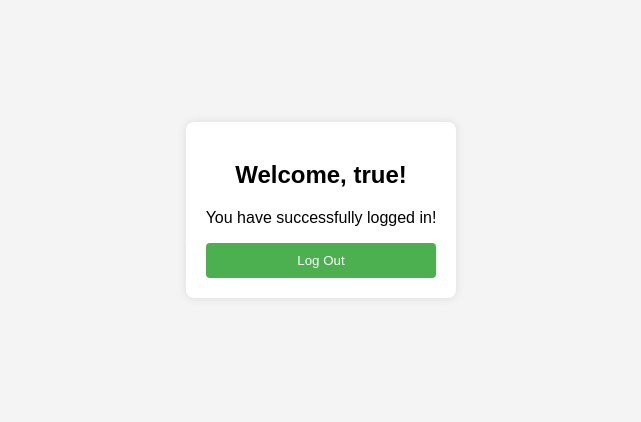
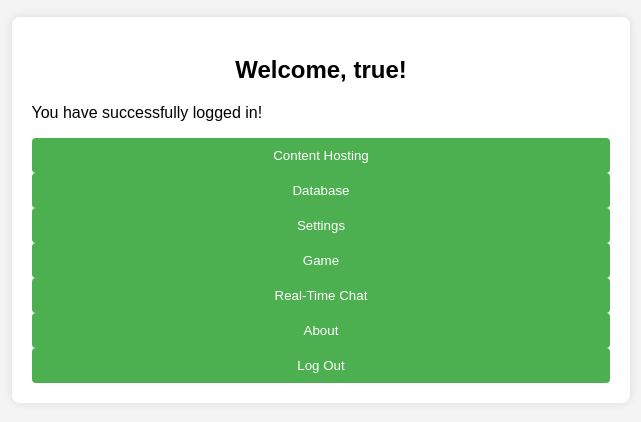
Before and after one commit to bobbbobo/octo, a plain HTML site: page welcome.html in a window 1280 px wide. Shown: the part 198-620 px from the top of the page, without its empty margins (319-960 px from the left). Drawn offline with Linux system fonts and the light colour scheme; sample sign-in values are in the browser's storage.

Commit message:
Update welcome.html

```diff
--- a/welcome.html
+++ b/welcome.html
@@ -10,8 +10,19 @@
     <div class="container">
         <h2>Welcome, <span id="user"></span>!</h2>
         <p>You have successfully logged in!</p>
+
+        <!-- Buttons to other sections -->
+        <button id="contentHostingBtn">Content Hosting</button>
+        <button id="databaseBtn">Database</button>
+        <button id="settingsBtn">Settings</button>
+        <button id="gameBtn">Game</button>
+        <button id="chatBtn">Real-Time Chat</button>
+        <button id="aboutBtn">About</button>
+
+        <!-- Log out button -->
         <button id="logout">Log Out</button>
     </div>
+
     <script>
         // Display the logged-in user's name
         const loggedInUser = localStorage.getItem('loggedInUser');
@@ -22,6 +33,26 @@
             document.getElementById('user').textContent = loggedInUser;
         }
 
+        // Handle navigation to other sections
+        document.getElementById('contentHostingBtn').addEventListener('click', function () {
+            window.location.href = 'content-hosting.html';
+        });
+        document.getElementById('databaseBtn').addEventListener('click', function () {
+            window.location.href = 'database.html';
+        });
+        document.getElementById('settingsBtn').addEventListener('click', function () {
+            window.location.href = 'settings.html';
+        });
+        document.getElementById('gameBtn').addEventListener('click', function () {
+            window.location.href = 'game.html';
+        });
+        document.getElementById('chatBtn').addEventListener('click', function () {
+            window.location.href = 'chat.html';
+        });
+        document.getElementById('aboutBtn').addEventListener('click', function () {
+            window.location.href = 'about.html';
+        });
+
         // Handle logout
         document.getElementById('logout').addEventListener('click', function () {
             localStorage.removeItem('loggedInUser');  // Remove the logged-in user
```
